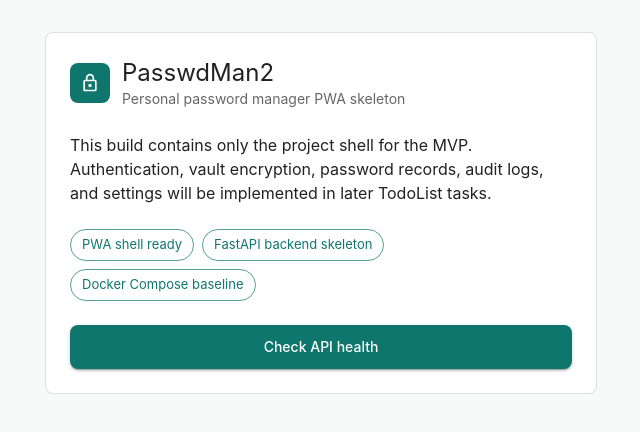
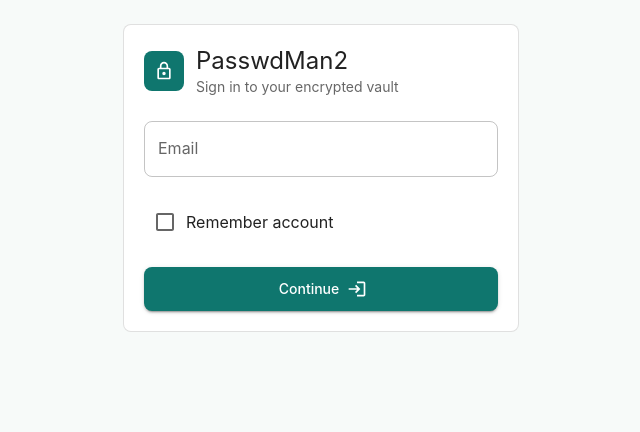
Before and after one commit to zcorw/PasswdMan2, a React (Vite) app in the folder frontend/: page / in a window 1280 px wide. Shown: the top 432 px of the page, without its empty margins (319-959 px from the left). Built offline with nearby package versions, Linux system fonts and the light colour scheme.

Commit message:
feat: remember login account

```diff
--- a/frontend/src/App.tsx
+++ b/frontend/src/App.tsx
@@ -1,18 +1,57 @@
 import LockOutlinedIcon from '@mui/icons-material/LockOutlined';
-import { Box, Button, Chip, Container, Paper, Stack, Typography } from '@mui/material';
+import LoginIcon from '@mui/icons-material/Login';
+import {
+  Box,
+  Button,
+  Checkbox,
+  Container,
+  FormControlLabel,
+  Paper,
+  Stack,
+  TextField,
+  Typography,
+} from '@mui/material';
+import { FormEvent, useEffect, useState } from 'react';
 
-const statusItems = [
-  'PWA shell ready',
-  'FastAPI backend skeleton',
-  'Docker Compose baseline',
-];
+import {
+  clearRememberedAccount,
+  loadRememberedAccount,
+  saveRememberedAccount,
+} from './lib/rememberAccount';
 
 export default function App() {
+  const [identifier, setIdentifier] = useState('');
+  const [rememberAccount, setRememberAccount] = useState(false);
+
+  useEffect(() => {
+    const remembered = loadRememberedAccount();
+    if (remembered) {
+      setIdentifier(remembered);
+      setRememberAccount(true);
+    }
+  }, []);
+
+  function handleRememberChange(checked: boolean) {
+    setRememberAccount(checked);
+    if (!checked) {
+      clearRememberedAccount();
+    }
+  }
+
+  function handleSubmit(event: FormEvent<HTMLFormElement>) {
+    event.preventDefault();
+    if (rememberAccount) {
+      saveRememberedAccount(identifier);
+    } else {
+      clearRememberedAccount();
+    }
+  }
+
   return (
     <Box className="app-shell">
-      <Container maxWidth="sm" sx={{ py: 4 }}>
-        <Paper elevation={0} sx={{ border: '1px solid', borderColor: 'divider', p: 3 }}>
-          <Stack spacing={3}>
+      <Container maxWidth="xs" sx={{ px: 2, py: 3 }}>
+        <Paper elevation={0} sx={{ border: '1px solid', borderColor: 'divider', p: 2.5 }}>
+          <Stack component="form" spacing={3} onSubmit={handleSubmit}>
             <Stack direction="row" spacing={1.5} alignItems="center">
               <Box className="brand-mark" aria-hidden="true">
                 <LockOutlinedIcon fontSize="small" />
@@ -22,25 +61,33 @@ export default function App() {
                   PasswdMan2
                 </Typography>
                 <Typography variant="body2" color="text.secondary">
-                  Personal password manager PWA skeleton
+                  Sign in to your encrypted vault
                 </Typography>
               </Box>
             </Stack>
 
-            <Typography variant="body1">
-              This build contains only the project shell for the MVP. Authentication, vault
-              encryption, password records, audit logs, and settings will be implemented in later
-              TodoList tasks.
-            </Typography>
+            <TextField
+              autoComplete="username"
+              fullWidth
+              label="Email"
+              name="email"
+              onChange={(event) => setIdentifier(event.target.value)}
+              type="email"
+              value={identifier}
+            />
 
-            <Stack direction="row" spacing={1} flexWrap="wrap" useFlexGap>
-              {statusItems.map((item) => (
-                <Chip key={item} label={item} color="primary" variant="outlined" />
-              ))}
-            </Stack>
+            <FormControlLabel
+              control={
+                <Checkbox
+                  checked={rememberAccount}
+                  onChange={(event) => handleRememberChange(event.target.checked)}
+                />
+              }
+              label="Remember account"
+            />
 
-            <Button variant="contained" href="/api/health">
-              Check API health
+            <Button endIcon={<LoginIcon />} type="submit" variant="contained">
+              Continue
             </Button>
           </Stack>
         </Paper>
--- /dev/null
+++ b/frontend/src/lib/rememberAccount.ts
@@ -0,0 +1,23 @@
+const REMEMBERED_ACCOUNT_KEY = 'passwdman2.rememberedAccount';
+
+export function loadRememberedAccount(): string {
+  try {
+    return window.localStorage.getItem(REMEMBERED_ACCOUNT_KEY) ?? '';
+  } catch {
+    return '';
+  }
+}
+
+export function saveRememberedAccount(identifier: string): void {
+  const normalized = identifier.trim();
+  if (!normalized) {
+    clearRememberedAccount();
+    return;
+  }
+
+  window.localStorage.setItem(REMEMBERED_ACCOUNT_KEY, normalized);
+}
+
+export function clearRememberedAccount(): void {
+  window.localStorage.removeItem(REMEMBERED_ACCOUNT_KEY);
+}
```
Also changed, not shown: 1 other file (tests, documents, lock files or other folders).
